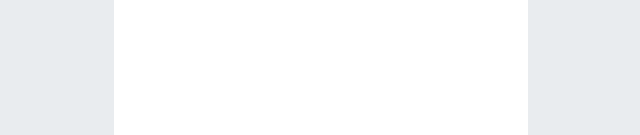
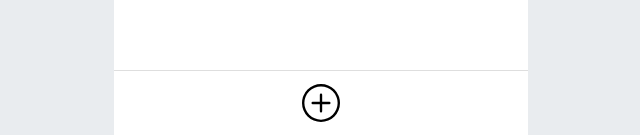
Before and after one commit to HeeyeonJeong/typescript-todo, a React (Create React App) app: page / in a window 1280 px wide. Shown: the part 665-800 px from the top of the page, without its empty margins (319-959 px from the left). Built offline with nearby package versions, Linux system fonts and the light colour scheme.

Commit message:
Feat: TodoFooter component

```diff
--- a/src/App.tsx
+++ b/src/App.tsx
@@ -1,6 +1,7 @@
 import React from "react";
 import Template from "./components/Template";
 import TodoCategory from "./components/TodoCategory";
+import TodoFooter from "./components/TodoFooter";
 import TodoHead from "./components/TodoHead";
 import TodoList from "./components/TodoList";
 
@@ -10,6 +11,7 @@ function App() {
       <TodoHead />
       <TodoCategory />
       <TodoList />
+      <TodoFooter />
     </Template>
   );
 }
--- a/src/components/Template.tsx
+++ b/src/components/Template.tsx
@@ -5,6 +5,7 @@ const TemplateBlock = styled.div`
   width: 414px;
   height: 800px;
   background-color: #ffffff;
+  position: relative;
 `;
 
 function Template({ children }: any) {
--- /dev/null
+++ b/src/components/TodoFooter.tsx
@@ -0,0 +1,43 @@
+import React, { useState } from "react";
+import styled, { css } from "styled-components";
+import * as BsIcons from "react-icons/bs";
+
+interface OpenCustom {
+  open: boolean;
+}
+
+const TodoFooterBlock = styled.footer`
+  width: 100%;
+  height: 64px;
+  position: absolute;
+  bottom: 0;
+  border-top: 1px solid #dedede;
+  display: flex;
+  justify-content: center;
+  align-items: center;
+`;
+
+const ModalIcon = styled(BsIcons.BsPlusCircle)<OpenCustom>`
+  cursor: pointer;
+  transition: 0.125s all ease-in;
+
+  ${(props) =>
+    props.open &&
+    css`
+      transform: rotate(45deg);
+      color: #f35456;
+    `};
+`;
+
+function TodoFooter() {
+  const [open, setOpen] = useState(false);
+  const onToggle = () => setOpen(!open);
+
+  return (
+    <TodoFooterBlock>
+      <ModalIcon size={38} onClick={onToggle} open={open} />
+    </TodoFooterBlock>
+  );
+}
+
+export default TodoFooter;
--- a/src/components/TodoItem.tsx
+++ b/src/components/TodoItem.tsx
@@ -4,7 +4,7 @@ import { Todo } from "../types/TodoType";
 import * as FiIcons from "react-icons/fi";
 import colorCategory from "../options/colorCategory";
 
-interface Custom {
+interface DoneCustom {
   done: boolean;
 }
 
@@ -65,7 +65,7 @@ const ItemCategory = styled.div`
   background-color: ${(props) => props.color};
 `;
 
-const ItemTitle = styled.span<Custom>`
+const ItemTitle = styled.span<DoneCustom>`
   margin: 0 20px;
   ${(props) =>
     props.done &&
```
